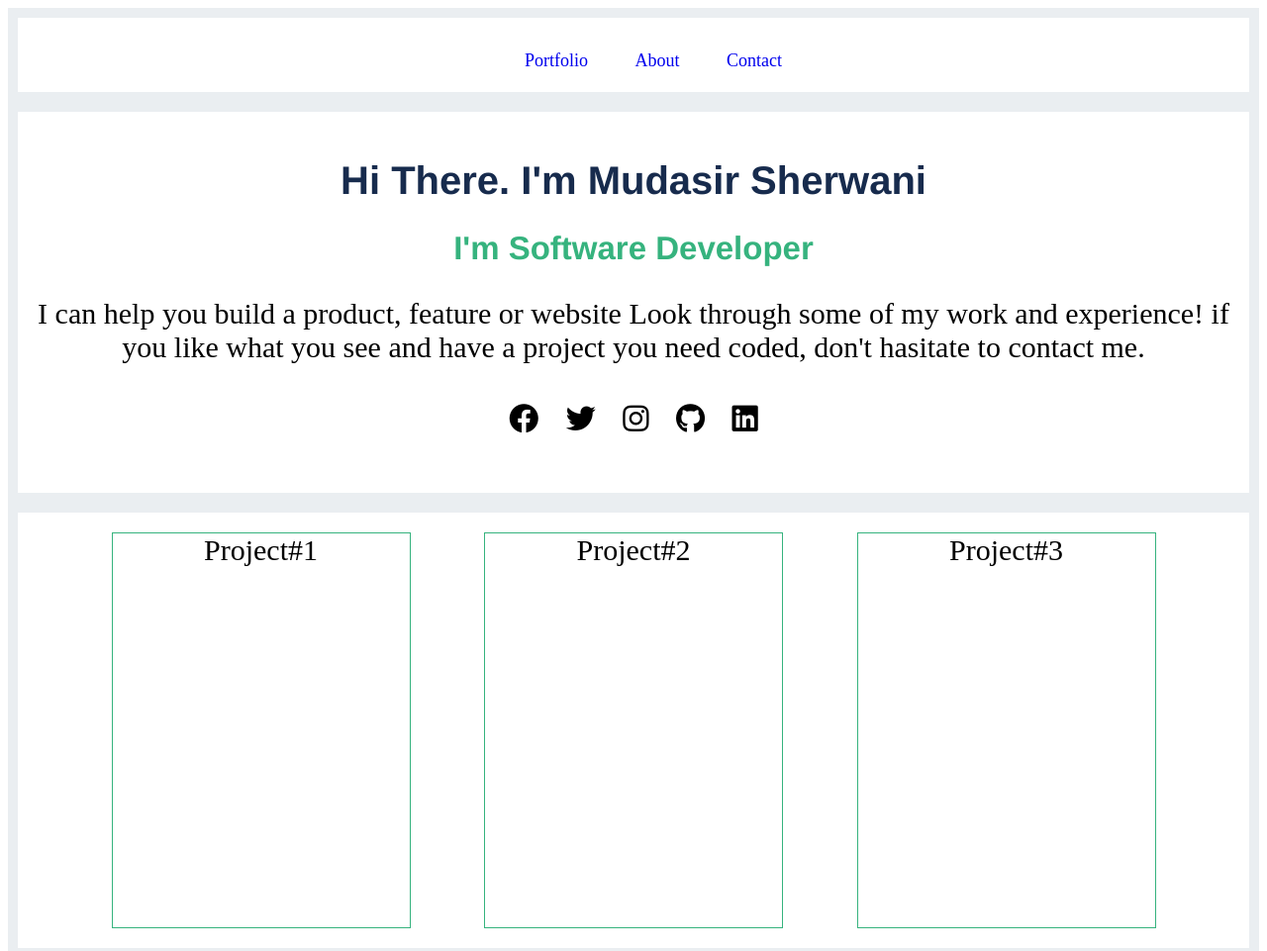
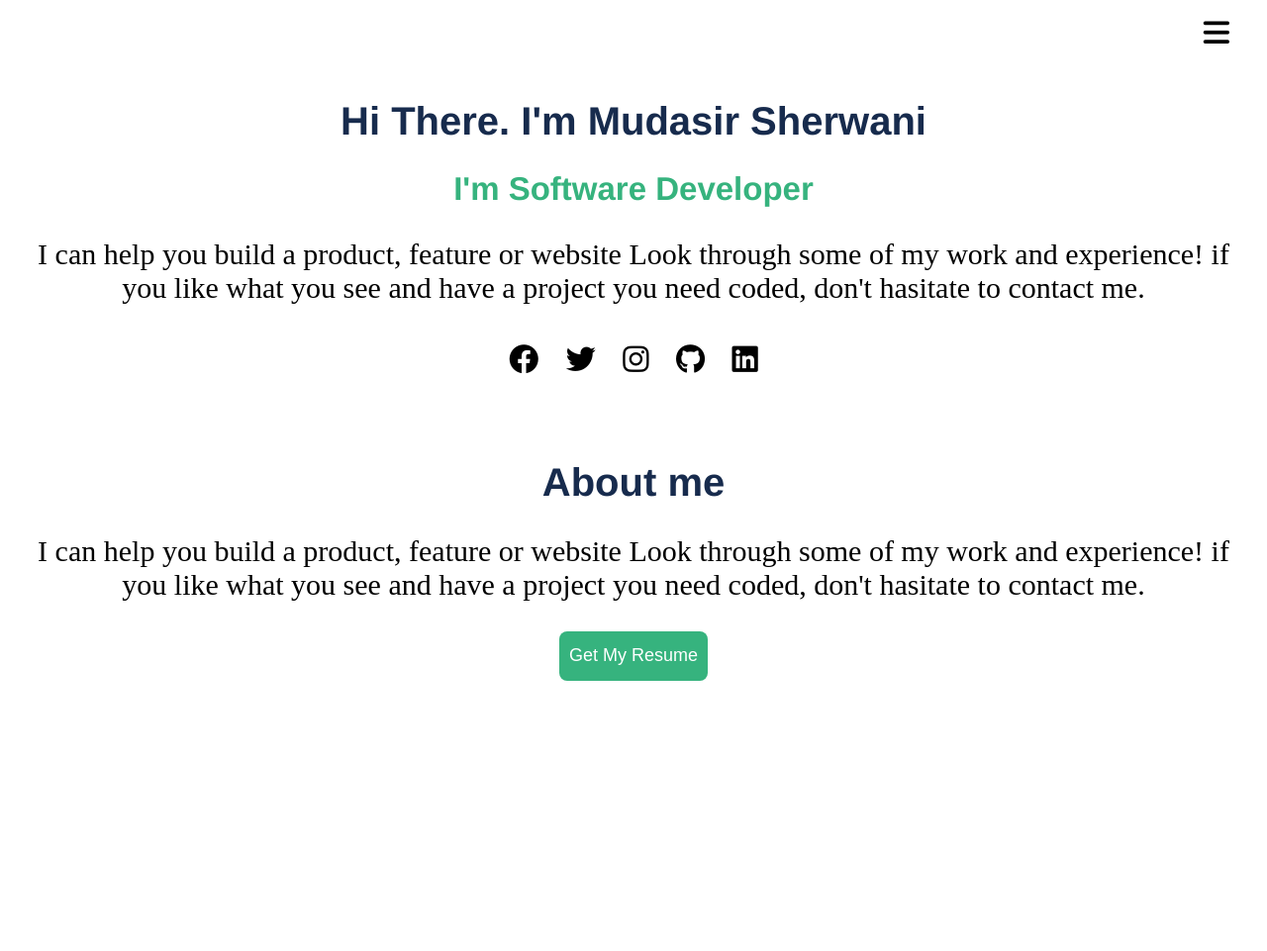
Before and after one commit to MudasirSherwani/Portfolio-27-june-22, a website: page index.html in a window 1280 px wide. Shown: the top 961 px of the page at 99% size. After the commit the page ends 800 px from the top, so only its background shows below. Drawn offline with Linux system fonts and the light colour scheme.

```diff
--- a/index.html
+++ b/index.html
@@ -10,11 +10,12 @@
   <body>
     <div class="flex-container">
       <div class="header-area">
-        <ul>
+        <i class="fa-solid fa-bars"></i>
+        <!-- <ul>
           <li><a href="#">Portfolio</a></li>
           <li><a href="#">About</a></li>
           <li><a href="#">Contact</a></li>
-        </ul>
+        </ul> -->
       </div>
       <div class="banner-text" >
         <h1>Hi There. I'm Mudasir Sherwani</h1>
@@ -33,7 +34,7 @@
           </p>
         </div>
      </div>
-      <div class="flex-container-card">
+          <!-- <div class="flex-container-card">
           <div>Project#1</div>
           <div>Project#2</div>
           <div>Project#3</div>
@@ -43,17 +44,17 @@
           <div>Project#5</div>
           <div>Project#6</div>
           </div>
-      <div>
+          <div> -->
       <div class="banner-text" >
           <h1>About me</h1>
-          <p>I can help you build a product, feature or website Look through some of my
+          <p class="text-about">I can help you build a product, feature or website Look through some of my
             work and experience! if you like what you see and have a project you need coded, don't hasitate to
-            contact me.</p>
+            contact me.
+          </p>
           <button type="button" class="about-me">Get My Resume</button>
       </div>
-      </div>
-      <div>Contact Us</div>
-      <div>Footer</div>
+      <div></div>
+      <div></div>
     </div>
   </body>
 </html>
--- a/styles.css
+++ b/styles.css
@@ -1,12 +1,12 @@
 .flex-container {
   display: flex;
-  background-color: rgb(234, 238, 241);
+  background-color: rgb(255, 255, 255);
   flex-direction: column;
 }
 
 .flex-container-card {
   display: flex;
-  background-color: rgb(174, 181, 187);
+  background-color: rgb(198, 199, 201);
   justify-content: space-evenly;
   height: 400px;
 }
@@ -21,13 +21,18 @@
 
 .flex-container > div {
   background-color: #fff;
-  margin: 10px;
-  padding: 20px;
+  margin: 5px;
+  padding: 5px;
   font-size: 30px;
 }
 
 .header-area {
   height: 35px;
+}
+
+.fa-bars {
+  float: right;
+  margin-right: 20px;
 }
 
 ul {
@@ -93,6 +98,10 @@
     margin-left: 1px;
   }
 
+  .header-area {
+    margin-top: -5px;
+  }
+
   .banner-text > h1 {
     font-size: 22px;
   }
@@ -108,4 +117,8 @@
   .flex-container-card > div {
     font-size: 16px;
   }
+
+  .text-about {
+    font-size: 16px;
+  }
 }
```
Also changed, not shown: Protfolio_mobile_view_ss.PNG (added), README.md, 2 other files. Lines whose indentation alone changed are shown as unchanged.
